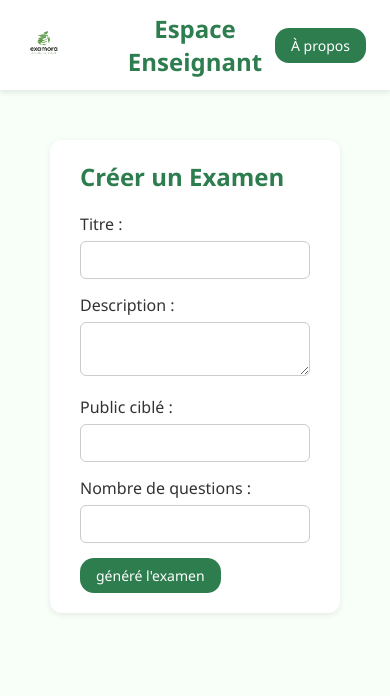
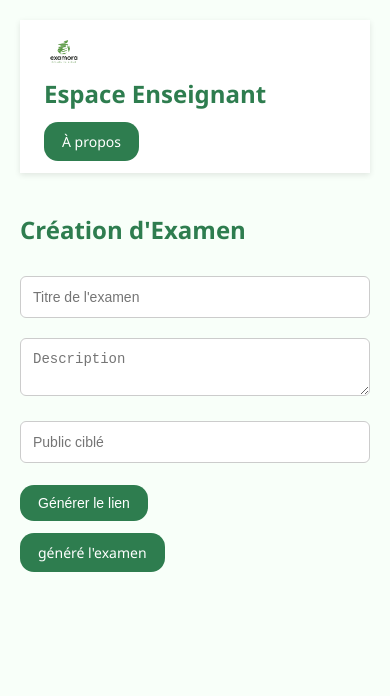
Before and after one commit to hajarmip/projet-web-fst, a plain HTML site: page creer_examen.html in a window 390 px wide. Drawn offline with Linux system fonts and the light colour scheme.

Commit message:
Mise à jour du code

```diff
--- /dev/null
+++ b/apropos.css
@@ -0,0 +1,93 @@
+/* Reset */
+* {
+    margin: 0;
+    padding: 0;
+    box-sizing: border-box;
+  }
+
+  /* Corps */
+  body {
+    font-family: 'Segoe UI', sans-serif;
+    background-color: #ffffff;
+    color: #333;
+    line-height: 1.6;
+  }
+
+  /* Barre supérieure */
+  .topbar {
+    background-color: #ffffff;
+    padding: 16px 24px;
+    box-shadow: 0 2px 6px rgba(0, 0, 0, 0.1);
+    position: sticky;
+    top: 0;
+    z-index: 1000;
+  }
+
+  .bar-container {
+    display: flex;
+    justify-content: space-between;
+    align-items: center;
+  }
+
+  .page-title {
+    font-size: 24px;
+    color: #2e7d4f;
+  }
+
+  .btn-info {
+    background-color: #2e7d4f;
+    color: #ffffff;
+    padding: 8px 16px;
+    border: none;
+    border-radius: 14px;
+    font-size: 14px;
+    text-decoration: none;
+    transition: background-color 0.3s ease;
+  }
+
+  .btn-info:hover {
+    background-color: #256b41;
+  }
+
+  /* Contenu principal */
+  .main-content {
+    padding: 40px 20px;
+    display: flex;
+    justify-content: center;
+  }
+
+  .section {
+    max-width: 800px;
+    background-color: #ffffff;
+    padding: 30px;
+    border-radius: 12px;
+    box-shadow: 0 2px 8px rgba(0, 0, 0, 0.06);
+    border-left: 6px solid #2e7d4f;
+  }
+
+  .section h2 {
+    color: #2e7d4f;
+    margin-top: 20px;
+    margin-bottom: 10px;
+  }
+
+  .section ul {
+    list-style-type: disc;
+    margin-left: 20px;
+    margin-bottom: 20px;
+  }
+
+  .section p {
+    margin-top: 10px;
+    font-size: 16px;
+  }
+
+  @media (max-width: 600px) {
+    .section {
+      padding: 20px;
+    }
+
+    .page-title {
+      font-size: 20px;
+    }
+  }
--- a/creer_examen.css
+++ b/creer_examen.css
@@ -1,91 +1,115 @@
-/* Couleurs principales */
-body {
-    font-family: Arial, sans-serif;
-    background-color: #f5fdf7;
-    color: #333;
+/* Reset */
+* {
   margin: 0;
   padding: 0;
+  box-sizing: border-box;
 }
 
-  header {
-    background-color: #2e7d32;
-    color: white;
-    padding: 1rem;
+/* Corps général */
+body {
+  font-family: 'Segoe UI', sans-serif;
+  background-color: #f8fff9;
+  color: #333;
+  padding: 20px;
+}
+
+/* Topbar */
+.topbar {
+  background-color: #ffffff;
+  padding: 12px 24px;
+  box-shadow: 0 2px 6px rgba(0, 0, 0, 0.1);
+  position: sticky;
+  top: 0;
+  z-index: 1000;
+}
+
+.bar-container {
+  display: flex;
+  justify-content: space-between;
+  align-items: center;
+}
+
+.left, .center, .right {
+  flex: 1;
   text-align: center;
 }
 
-  h1, h2 {
-    color: #2e7d32;
+.left {
+  text-align: left;
 }
 
-  main {
-    padding: 2rem;
-    max-width: 700px;
-    margin: auto;
-    background-color: #ffffff;
-    box-shadow: 0 0 10px rgba(0,0,0,0.1);
-    border-radius: 12px;
+.right {
+  text-align: right;
 }
 
-  /* Style des formulaires */
-  form {
-    display: flex;
-    flex-direction: column;
-    gap: 1rem;
-  }
-
-  label {
-    display: flex;
-    flex-direction: column;
+.page-title {
+  font-size: 24px;
+  color: #2e7d4f;
   font-weight: bold;
 }
 
-  input[type="text"],
-  input[type="number"],
-  textarea,
-  select {
-    padding: 0.5rem;
-    border: 1px solid #ccc;
-    border-radius: 8px;
-    font-size: 1rem;
+.logo {
+  height: 40px;
 }
 
+/* Champs de formulaire */
+input[type="text"],
 textarea {
-    resize: vertical;
+  width: 100%;
+  padding: 12px;
+  margin: 10px 0;
+  font-size: 14px;
+  border: 1px solid #ccc;
+  border-radius: 6px;
+  background-color: #ffffff;
 }
 
-  button {
-    padding: 0.7rem;
-    background-color: #81c784;
+/* Boutons */
+button, .btn-info {
+  background-color: #2e7d4f;
+  color: white;
+  padding: 10px 18px;
+  margin-top: 12px;
   border: none;
-    color: white;
-    border-radius: 8px;
-    font-size: 1rem;
+  border-radius: 14px;
+  font-size: 14px;
   cursor: pointer;
-    transition: background-color 0.3s;
+  text-decoration: none;
+  display: inline-block;
+  transition: background-color 0.03s;
 }
 
-  button:hover {
-    background-color: #66bb6a;
+button:hover, .btn-info:hover {
+  background-color: #256b41;
 }
 
-  /* Bouton vert dans le header */
-  .btn-info {
-    background-color: #4caf50;
-    padding: 0.5rem 1rem;
-    border-radius: 20px;
-    color: white;
-    text-decoration: none;
+/* Lien généré */
+#examLink {
+  display: inline-block;
+  background-color: #e0f5e9;
+  padding: 10px;
+  margin-top: 10px;
+  border-left: 4px solid #f8f8f8;
+  border-radius: 6px;
+  color: #2e7d4f;
+  font-weight: bold;
 }
 
-  ul {
-    list-style-type: none;
-    padding-left: 0;
+/* Titres */
+h2 {
+  margin-top: 40px;
+  margin-bottom: 20px;
+  color: #2e7d4f;
 }
 
-  input[type="file"] {
-    padding: 5px;
-    background-color: #f9f9f9;
-    border: 1px dashed #ccc;
-    border-radius: 8px;
+/* Responsif */
+@media (max-width: 768px) {
+  .bar-container {
+    flex-direction: column;
+    align-items: flex-start;
   }
+
+  .center, .left, .right {
+    text-align: left;
+  }
+}
--- a/creer_examen.html
+++ b/creer_examen.html
@@ -4,7 +4,7 @@
   <meta charset="UTF-8" />
   <meta name="viewport" content="width=device-width, initial-scale=1.0" />
   <title>Examora - Espace Enseignant</title>
-  <link rel="stylesheet" href="style.css" />
+  <link rel="stylesheet" href="creer_examen.css"/>
 </head>
 <body>
 
@@ -23,35 +23,16 @@
     </div>
   </header>
 
-  <!-- Contenu principal -->
-  <main class="main-content">
+<body>
+  <h2>Création d'Examen</h2>
 
-    <!-- Création d'examen -->
-    <section class="section">
-      <h2>Créer un Examen</h2>
-      <form id="form-examen">
-        <label for="titre">Titre :
-          <input type="text" id="titre" required />
-        </label>
-        <label for="description">Description :
-          <textarea id="description" required></textarea>
-        </label>
-        <label for="public">Public ciblé :
-          <input type="text" id="public" required />
-        </label>
-        <label for="nb-questions">Nombre de questions :
-          <input type="number" id="nb-questions" required />
-        </label>
-        <a href="ajout_qst.html" class="btn-info">généré l'examen</a>
-      </div>
-      </form>
-      <div id="lien-examen" style="display: none;">
-        <p>Lien généré : <span id="generated-link"></span></p>
-      </div>
+  <input type="text" id="titre" placeholder="Titre de l'examen">
+  <textarea id="description" placeholder="Description"></textarea>
+  <input type="text" id="public" placeholder="Public ciblé">
+  <button onclick="genererLien()">Générer le lien</button>
 
-    </section>
-
-
+  <p class="link" id="lienGenere"></p>
+ <a href="ajout_qst.html" class="btn-info">généré l'examen</a>
   <script src="script.js"></script>
 </body>
-</html
+</html>
--- a/script.js
+++ b/script.js
@@ -32,4 +32,49 @@ const bouton = document.getElementById('lien-examen');
 bouton.addEventListener('click', function() {
   alert("Vous avez cliqué sur le bouton !");
   window.location.href = "https://www.example.com";
+  document.getElementById('link').textContent = lien;
+      document.getElementById('result').style.display = 'block';
+
+      // Ici tu peux aussi envoyer les données vers un backend via fetch()
+      console.log({ titre, description, publicCible, lien });
 });
+const form = document.getElementById('form-examen');
+  const linkContainer = document.getElementById('lien-examen');
+  const linkSpan = document.getElementById('generated-link');
+  const copyBtn = document.getElementById('btn-copy');
+
+  form.addEventListener('submit', function (e) {
+    e.preventDefault();
+
+    const uuid = generateUUID();
+    const lien = "https://examora.com/exam/" + uuid;
+
+    linkSpan.textContent = lien;
+    linkContainer.style.display = 'block';
+    copyBtn.setAttribute('data-lien', lien);
+  });
+
+  copyBtn.addEventListener('click', function () {
+    const lien = this.getAttribute('data-lien');
+
+    navigator.clipboard.writeText(lien).then(() => {
+      window.location.href = "ajout_qst.html";
+    }).catch(() => {
+      alert("Erreur lors de la copie du lien.");
+    });
+  });
+  function genererLien() {
+    const titre = document.getElementById('titre').value;
+    const description = document.getElementById('description').value;
+    const publicCible = document.getElementById('public').value;
+
+    if (!titre || !description || !publicCible) {
+      alert("Remplis tous les champs !");
+      return;
+    }
+
+    const token = Math.random().toString(36).substring(2, 10);
+    const lien = `https://exam.local/exam/${token}`;
+
+    document.getElementById('lienGenere').textContent = "Lien généré : " + lien;
+  }
--- a/style.css
+++ b/style.css
@@ -10,145 +10,75 @@ body {
   font-family: 'Segoe UI', sans-serif;
   background-color: #f8fff9;
   color: #333;
+  padding: 20px;
 }
 
-/* Barre du haut */
-.topbar {
-  background-color: #ffffff;
-  padding: 12px 24px;
-  box-shadow: 0 2px 6px rgba(0, 0, 0, 0.1);
-  position: sticky;
-  top: 0;
-  z-index: 1000;
-}
-
-.bar-container {
-  display: flex;
-  justify-content: space-between;
-  align-items: center;
-}
-
-.left, .center, .right {
-  flex: 1;
-  text-align: center;
-}
-
-.left {
-  text-align: left;
-}
-.right {
-  text-align: right;
-}
-
-.page-title {
-  font-size: 24px;
+h2, h3 {
   color: #2e7d4f;
 }
 
-.logo {
-  height: 40px;
+/* Inputs et boutons */
+input, textarea, select, button {
+  width: 100%;
+  padding: 10px;
+  margin: 8px 0;
+  box-sizing: border-box;
+  border-radius: 6px;
+  border: 1px solid #ccc;
+  font-size: 14px;
 }
 
-/* Boutons */
-.btn-info, .btn-submit {
+textarea {
+  resize: vertical;
+}
+
+button {
   background-color: #2e7d4f;
   color: white;
-  padding: 8px 16px;
   border: none;
+  cursor: pointer;
+  transition: background-color 0.3s ease;
+  font-weight: bold;
   border-radius: 14px;
-  font-size: 14px;
-  cursor: pointer;
-  text-decoration: none;
-  display: inline-block;
-  transition: background-color 0.3s;
 }
 
-.btn-info:hover, .btn-submit:hover {
+button:hover {
   background-color: #256b41;
 }
 
-/* Contenu principal */
-.main-content {
-  padding: 50px;
+/* Questions ajoutées */
+.question {
+  background-color: #ffffff;
+  border: 1px solid #cde4d4;
+  border-left: 5px solid #2e7d4f;
+  padding: 15px;
+  margin-top: 15px;
+  border-radius: 8px;
+  box-shadow: 0 1px 4px rgba(0,0,0,0.05);
 }
 
-/* Section formulaire */
-.section {
-  background-color: #ffffff;
-  padding: 20px 30px;
-  margin-bottom: 30px;
-  border-radius: 12px;
-  box-shadow: 0 2px 6px rgba(0, 0, 0, 0.08);
+.option {
+  margin-top: 5px;
+  display: flex;
+  align-items: center;
+  gap: 10px;
 }
 
-.section h2 {
-  margin-bottom: 20px;
+/* Lien généré */
+#examLink {
   color: #2e7d4f;
+  font-weight: bold;
+  display: inline-block;
+  margin-top: 10px;
+  background-color: #e0f5e9;
+  padding: 8px;
+  border-radius: 6px;
+  border-left: 4px solid #2e7d4f;
 }
 
-/* Champs */
-form label {
-  display: block;
-  margin-bottom: 15px;
-  font-weight: 500;
+/* Responsivité */
+@media (max-width: 600px) {
+  input, textarea, select, button {
+    font-size: 13px;
+  }
 }
-
-input[type="text"],
-input[type="number"],
-input[type="file"],
-textarea,
-select {
-  width: 100%;
-  padding: 10px;
-  margin-top: 6px;
-  border: 1px solid #ccc;
-  border-radius: 6px;
-  font-size: 14px;
-}
-
-/* Liste des questions */
-#liste-questions {
-  list-style-type: none;
-  margin-top: 20px;
-}
-
-#liste-questions li {
-  background-color: #e7f4ea;
-  padding: 10px;
-  margin-bottom: 10px;
-  border-radius: 6px;
-}
-
-/* Bloc lien généré */
-#lien-examen {
-  background-color: #e0f5e9;
-  padding: 12px;
-  border-left: 4px solid #2e7d4f;
-  margin-top: 15px;
-  border-radius: 8px;
-}
-
-/* Page À propos */
-.apropos {
-  max-width: 800px;
-  margin: 40px auto;
-  padding: 30px;
-  background-color: #ffffff;
-  border-radius: 12px;
-  box-shadow: 0 2px 6px rgba(0,0,0,0.08);
-}
-
-.apropos h2 {
-  color: #2e7d4f;
-  margin-bottom: 15px;
-}
-
-.apropos ul {
-  list-style-type: disc;
-  margin-left: 20px;
-  margin-bottom: 20px;
-}
-
-.apropos p {
-  line-height: 1.6;
-}
```
Also changed, not shown: apropos.html (+2 -2 lines). Lines whose indentation alone changed are shown as unchanged.
